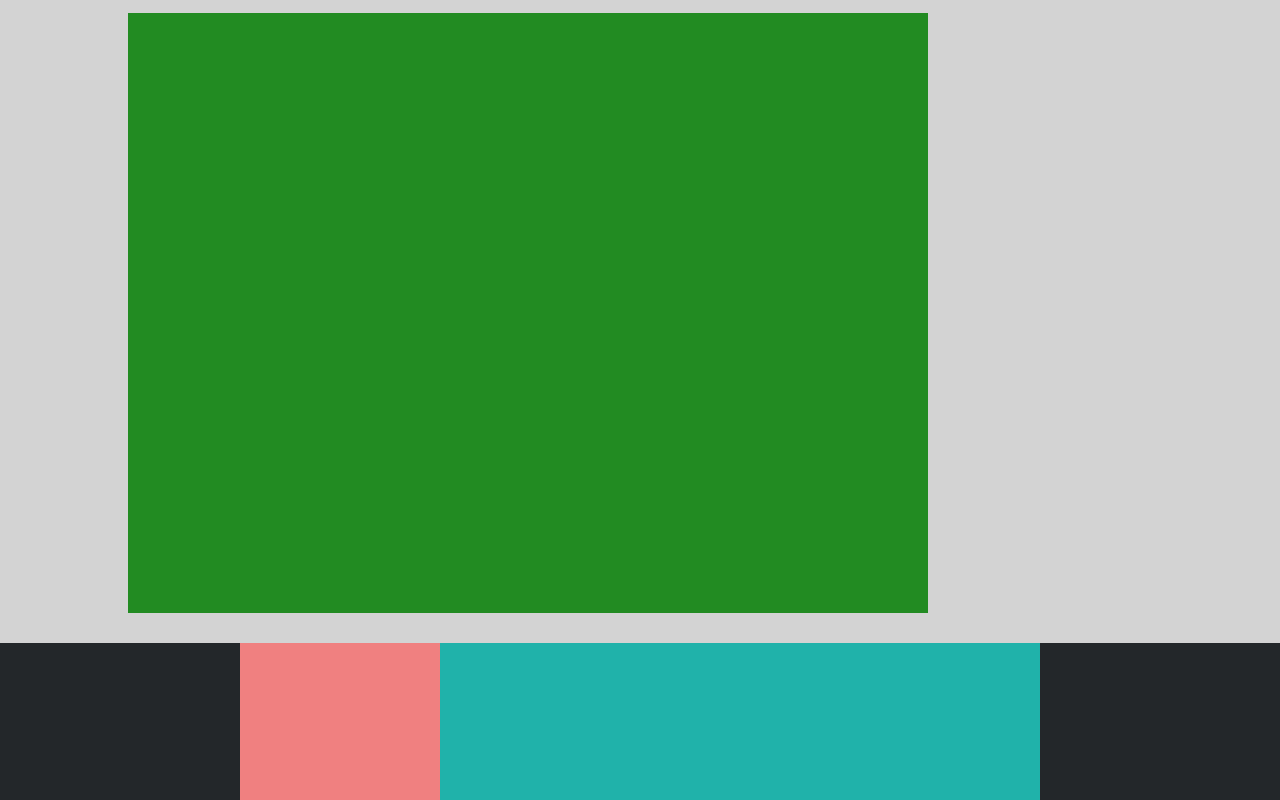
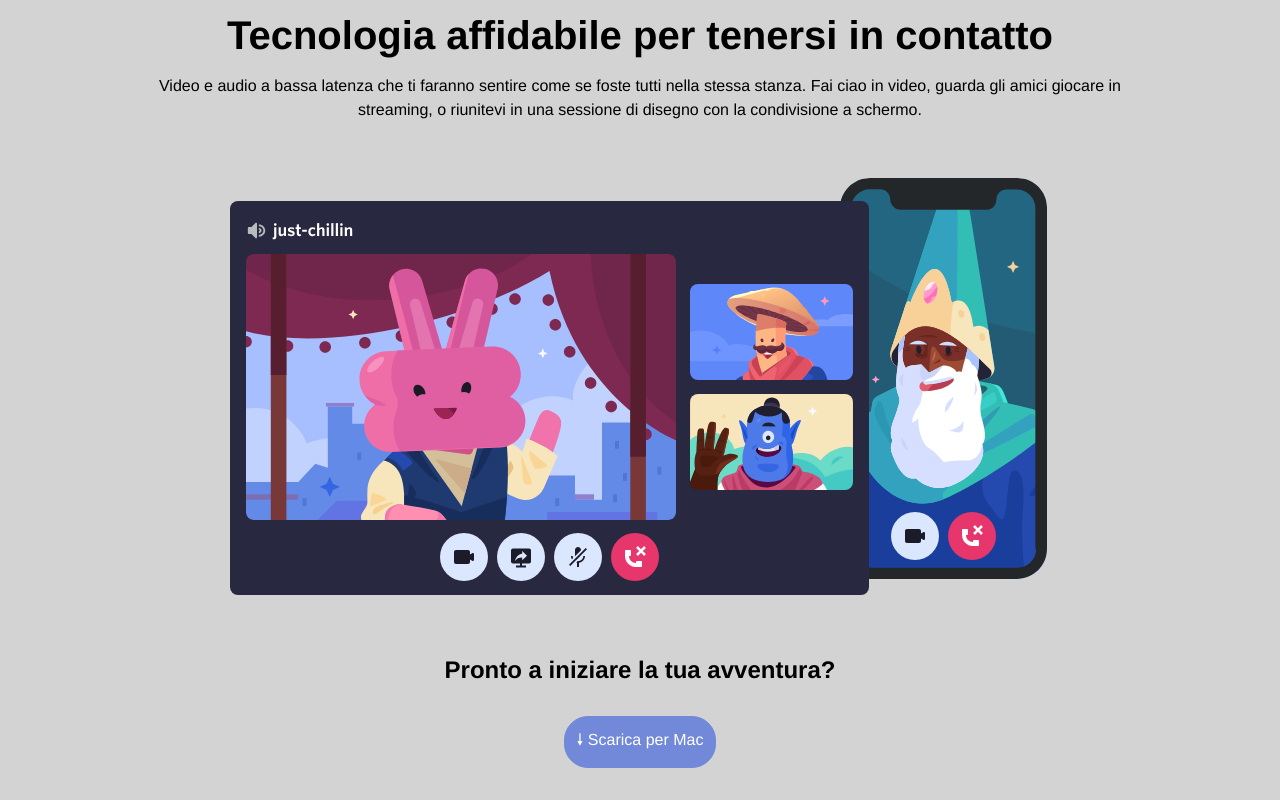
Before and after one commit to simonemassenti/htmlcss-discord, a plain HTML site: page index.html in a window 1280 px wide. Shown: the part 2040-2840 px from the top of the page. Drawn offline with Linux system fonts and the light colour scheme.

Commit message:
update: big article

```diff
--- a/css/style.css
+++ b/css/style.css
@@ -11,6 +11,17 @@ img {
 }
 
 /* COMMONS */
+.bg-gray {
+    background-color: #D3D3D3;
+}
+
+.btn {
+    border:  1px solid;
+    padding: 0.7rem;
+    font-size: 1rem;
+    border-radius: 1.5rem;
+    margin: 1rem;
+}
 
 /* ROOT */
 :root {
@@ -100,14 +111,6 @@ li a {
     font-weight: bold;
 }
 
-.button-hero {
-    border:  1px solid;
-    padding: 0.7rem;
-    font-size: 1rem;
-    border-radius: 1.5rem;
-    margin: 1rem;
-}
-
 .download {
     border-color: white;
     background-color: white;
@@ -141,17 +144,24 @@ li a {
     line-height: 1.5rem;
 }
 
-.bg-gray {
-    background-color: var(--bg-gray);
+.big-article {
+    text-align: center;
+    padding: 30px 10%;
 }
 
-/* Green rectangle */
-.green-rect {
-    height: 600px;
-    width: 800px;
-    background-color: var(--bg-green-rect);
+.article-subtitle{
+    font-size: 1.5rem;
+    margin-bottom: 1rem;
+    font-weight: bold;
 }
 
+.download2 {
+    border-color: #7289DA;
+    background-color: #7289DA;
+    color: white;
+}
+
+/* FOOTER */
 /* Five columns */
 .col-container {
     background-color: var(--bg-col-container);
@@ -171,7 +181,6 @@ li a {
     height: 600px;
 }
 
-/* FOOTER */
 footer {
     margin: 1px 0;
     height: 70px;
--- a/index.html
+++ b/index.html
@@ -42,8 +42,8 @@
                 <div class="hero-description">Che tu faccia parte di un club scolastico, gruppo di gamer, comunità artistica mondiale, o semplicemente di un piccolo gruppo di amici che vuole passare il tempo assieme, Discord rende più facile chiacchierare ogni giorno e ritrovarsi più spesso.</div>
 
 
-                <button class="download button-hero">&#129047; Scarica per Mac</button>
-                <button class="browser button-hero">Apri discord nel tuo browser</button>
+                <button class="download btn">&#129047; Scarica per Mac</button>
+                <button class="browser btn">Apri discord nel tuo browser</button>
             </div>
         </div>
         <!-- /HERO -->
@@ -99,8 +99,18 @@
         <!-- /TWO COL SECTION -->
 
         <!-- BIG SECTION -->
-        <div class="article-box bg-gray">
-            <div class="green-rect border"></div>
+        <div class="bg-gray big-article">
+            <div class="article-title">
+               Tecnologia affidabile per tenersi in contatto
+            </div>
+            <div class="article-description">
+                Video e audio a bassa latenza che ti faranno sentire come se foste tutti nella stessa stanza. Fai ciao in video, guarda gli amici giocare in streaming, o riunitevi in una sessione di disegno con la condivisione a schermo.
+            </div>
+            <section class="article-img"><img src="img/item4-big.svg" alt="first item"></section>
+            <div class="article-subtitle">
+                Pronto a iniziare la tua avventura?
+             </div>
+            <button class="download2 btn">&#129047; Scarica per Mac</button>
         </div>
 
         <!-- /BIG SECTION -->
```
